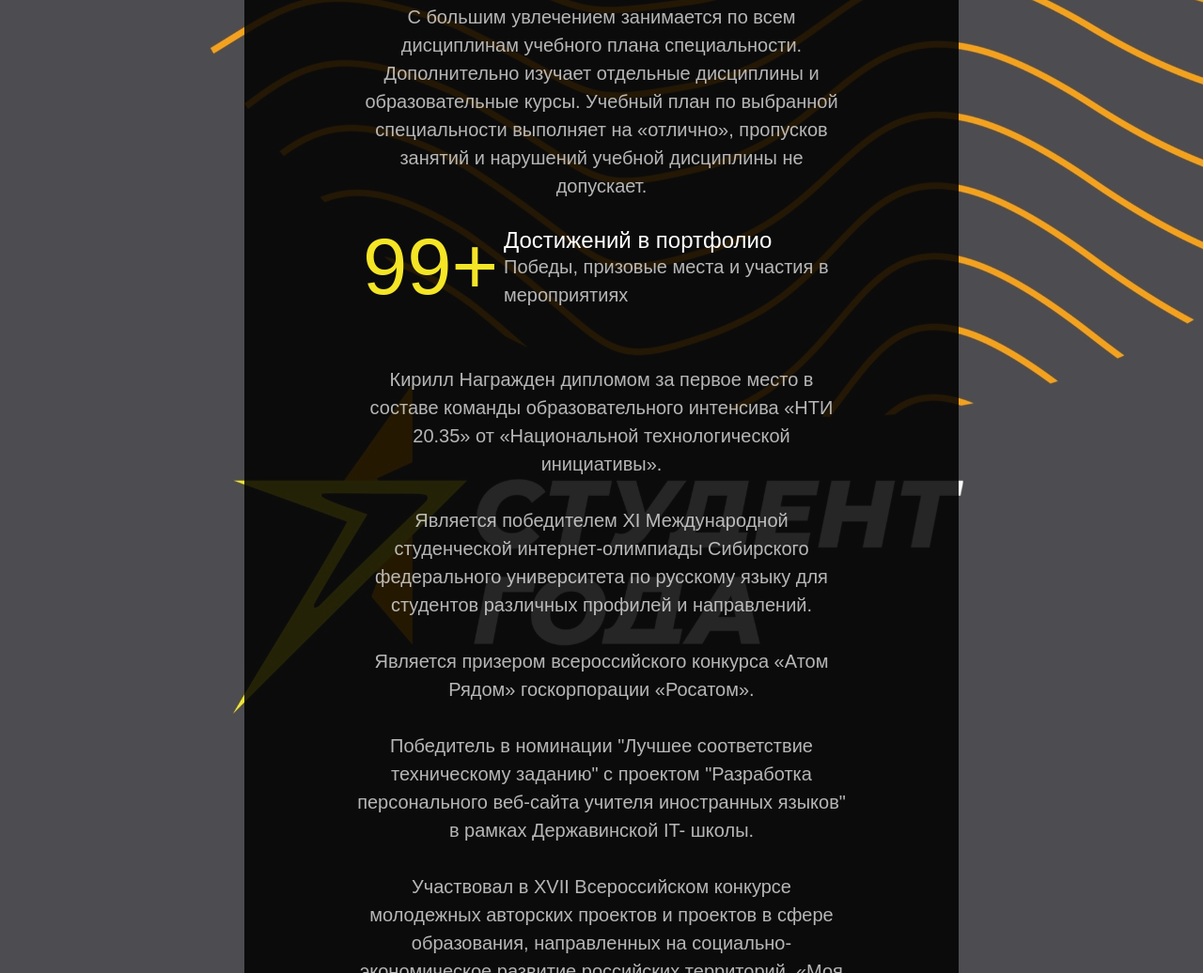
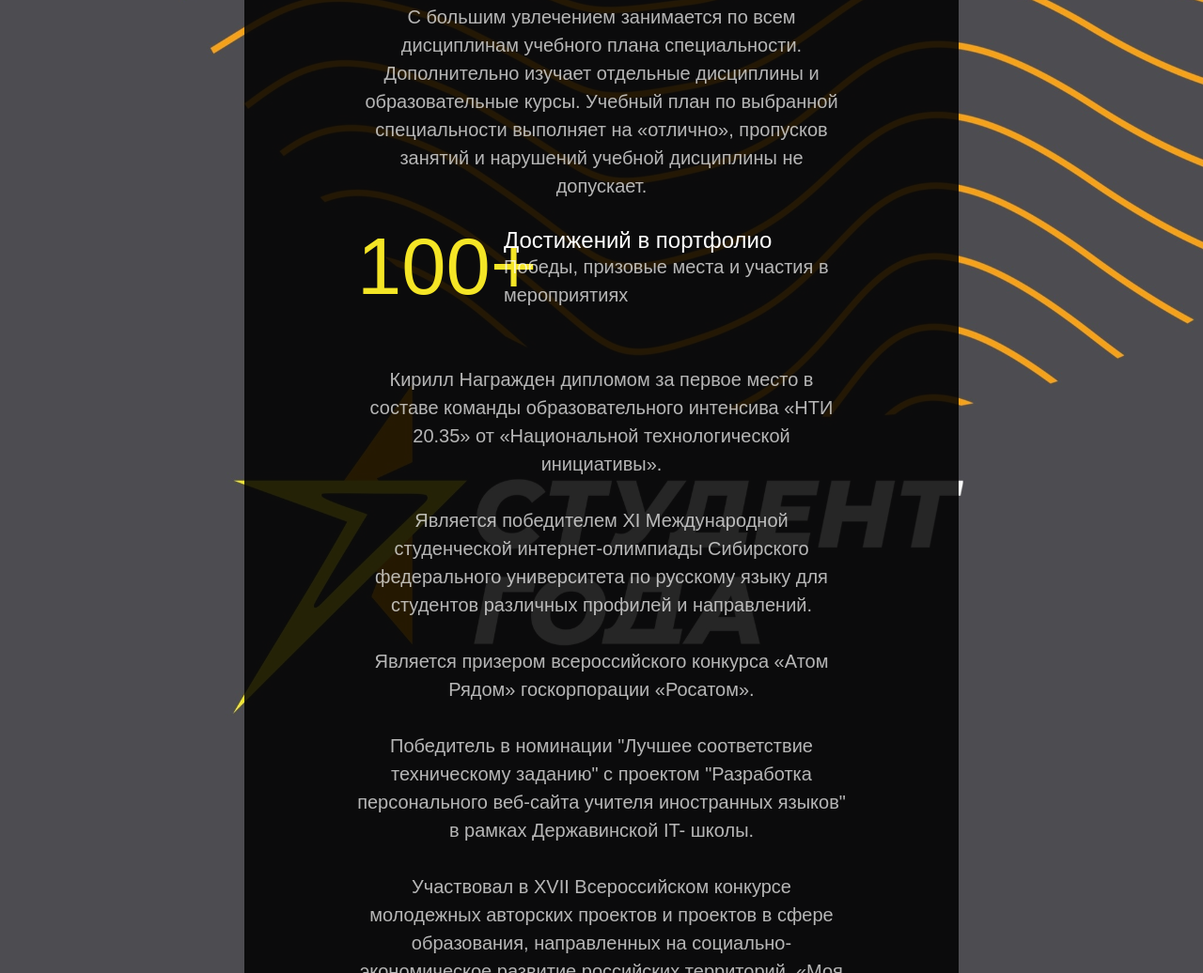
Before and after one commit to bazarovkirill/for_student_of_year, a plain HTML site: page index.html in a window 1280 px wide. Shown: the part 1357-2393 px from the top of the page at 94% size. Drawn offline with nearby package versions, Linux system fonts and the light colour scheme; files whose address does not match are found by name.

Commit message:
Update index.html

```diff
--- a/index.html
+++ b/index.html
@@ -94,7 +94,7 @@
 
 					<div class="row">
 						<div class="col-md-12 counter">
-							<div class="number left"><small>99+</small></div>
+							<div class="number left"><small>100+</small></div>
 							<div class="text">
 								<h3 class="border-bottom">Достижений в портфолио</h3>
 								<p>Победы, призовые места и участия в мероприятиях</p>
```
